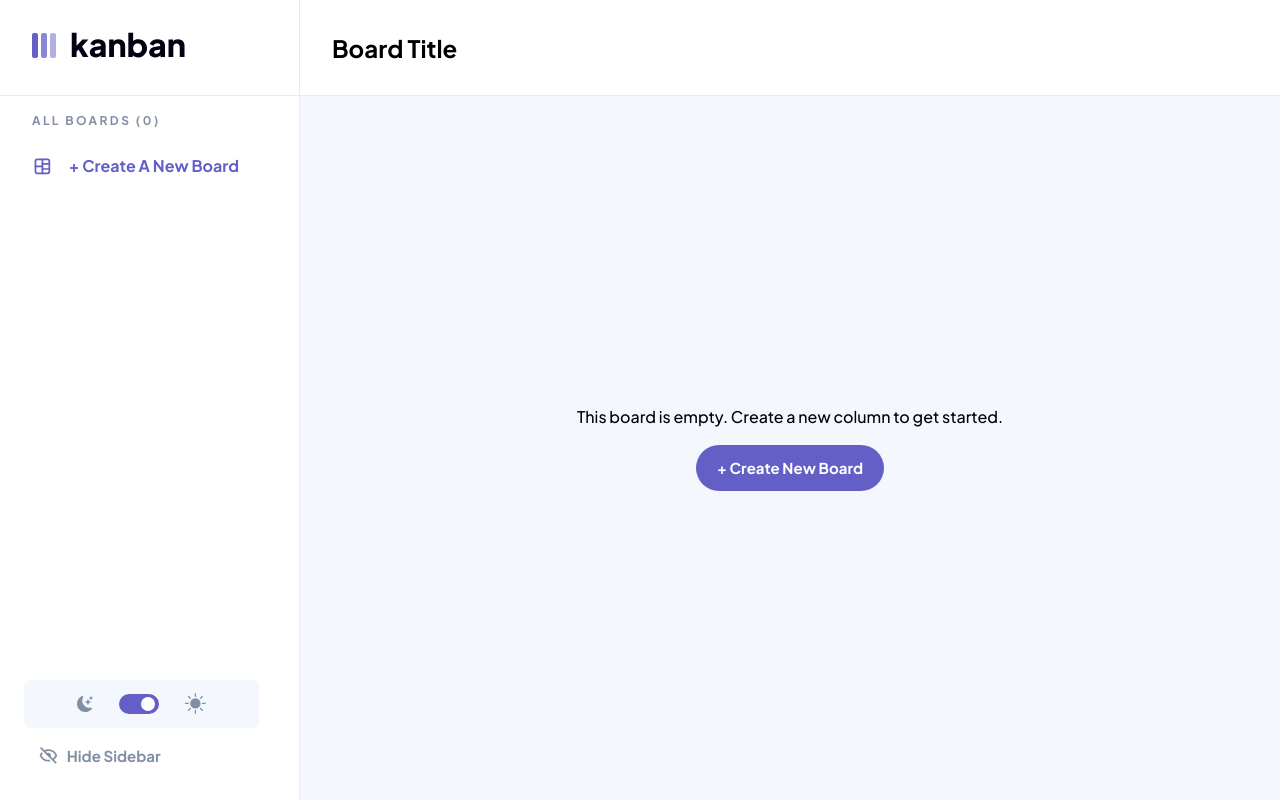
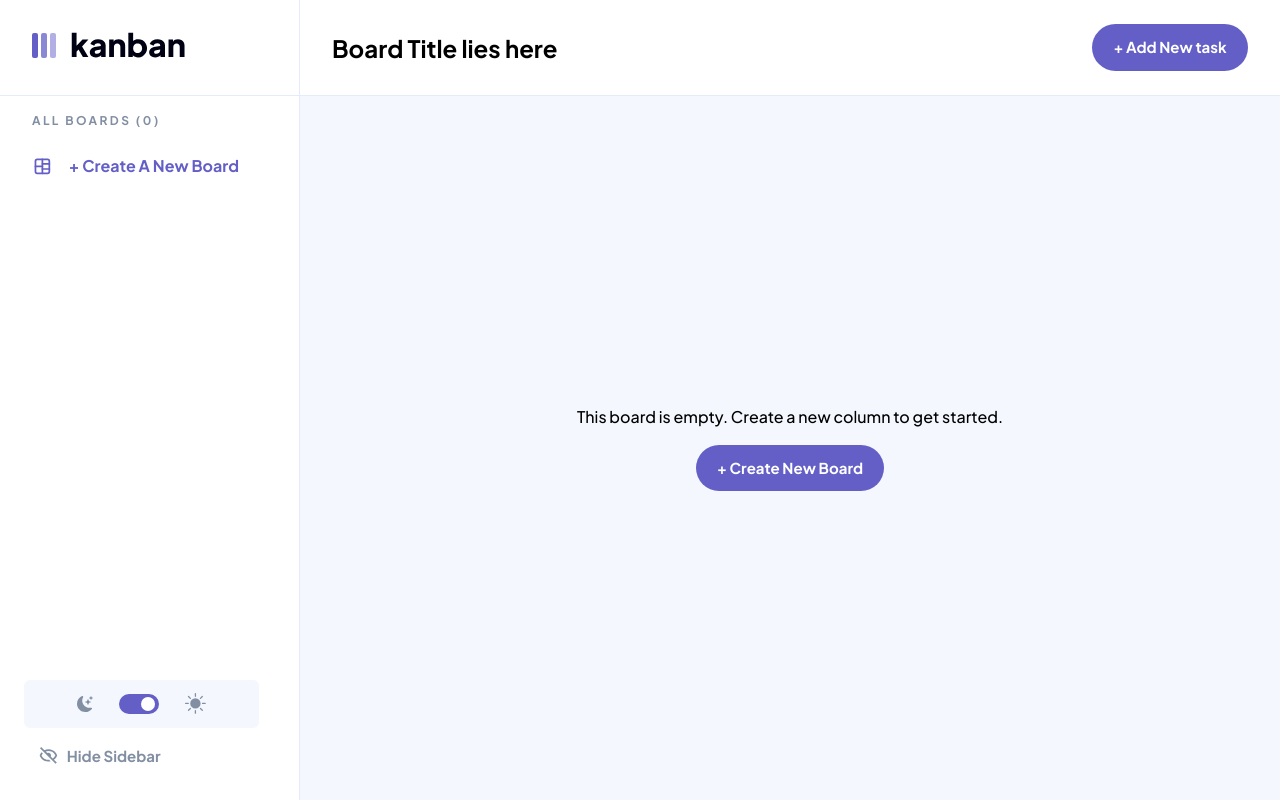
Before and after one commit to 0xmbadr/task-management-app, a React (Vite) app: page / in a window 1280 px wide. Shown: the top 800 px of the page. Built offline with nearby package versions, Linux system fonts and the light colour scheme.

Commit message:
test deployment

```diff
--- a/src/components/Launch.tsx
+++ b/src/components/Launch.tsx
@@ -14,10 +14,10 @@ const Launch = () => {
           </span>
         </button>
       ) : (
-        <h1>Board Title</h1>
+        <h1>Board Title lies here</h1>
       )}
 
-      {false && (
+      {true && (
         <Button
           onClick={() => {
             console.log('clicked');
```
